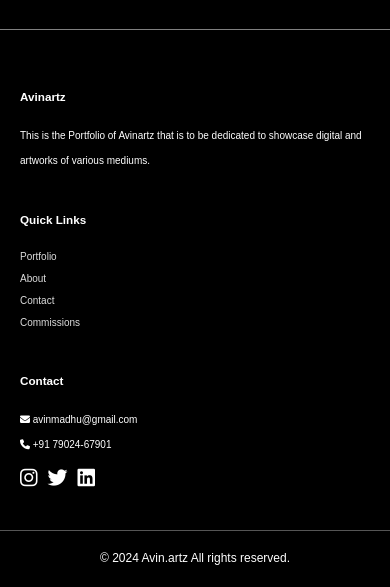
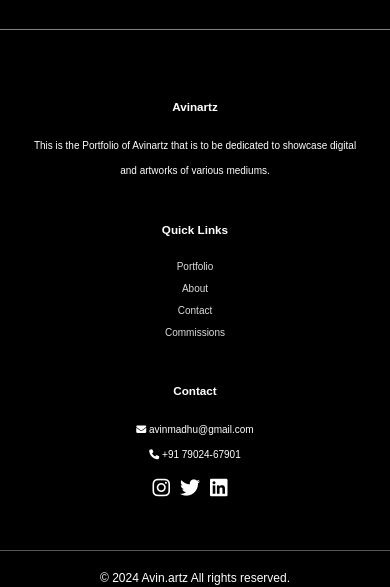
Before and after one commit to avin-madhu/Art-Portfolio, a React (Vite) app in the folder artfolio/: page / in a window 390 px wide. Shown: the part 1951-2538 px from the top of the page. Built offline with nearby package versions, Linux system fonts and the light colour scheme.

Commit message:
responsive footer content

```diff
--- a/artfolio/src/App.css
+++ b/artfolio/src/App.css
@@ -12,14 +12,22 @@ body{
   }
 
   .footer-content {
-
     display: flex;
     justify-content: space-around;
     flex-wrap: wrap;
     max-width: 1000px;
     margin: 0 auto;
+  }
 
-  }
+  @media (max-width: 768px) {
+    .footer-content {
+      padding:10px;
+      display: flex;
+      flex-direction: column;
+      justify-content: center;
+      text-align: center;
+       }
+    }
 
   .footer-section {
 
```
